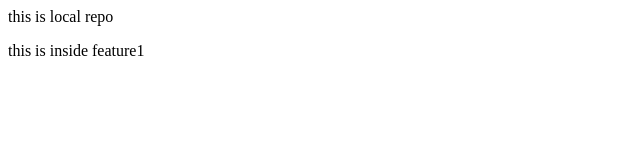
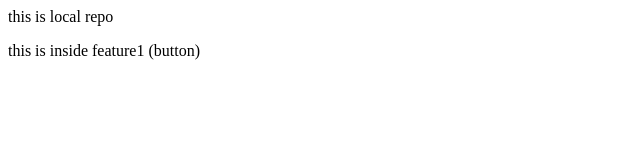
Before and after one commit to RaghvendraSingh12218491/localrepo, a plain HTML site: page index.html in a window 1280 px wide. Shown: the full height of the page, 0-640 px from the left. Drawn offline with Linux system fonts and the light colour scheme.

Commit message:
add button

```diff
--- a/index.html
+++ b/index.html
@@ -1,3 +1,3 @@
 <p>this is local repo</p>
 
-<p>this is inside feature1</p>
+<p>this is inside feature1 (button) </p>
```
